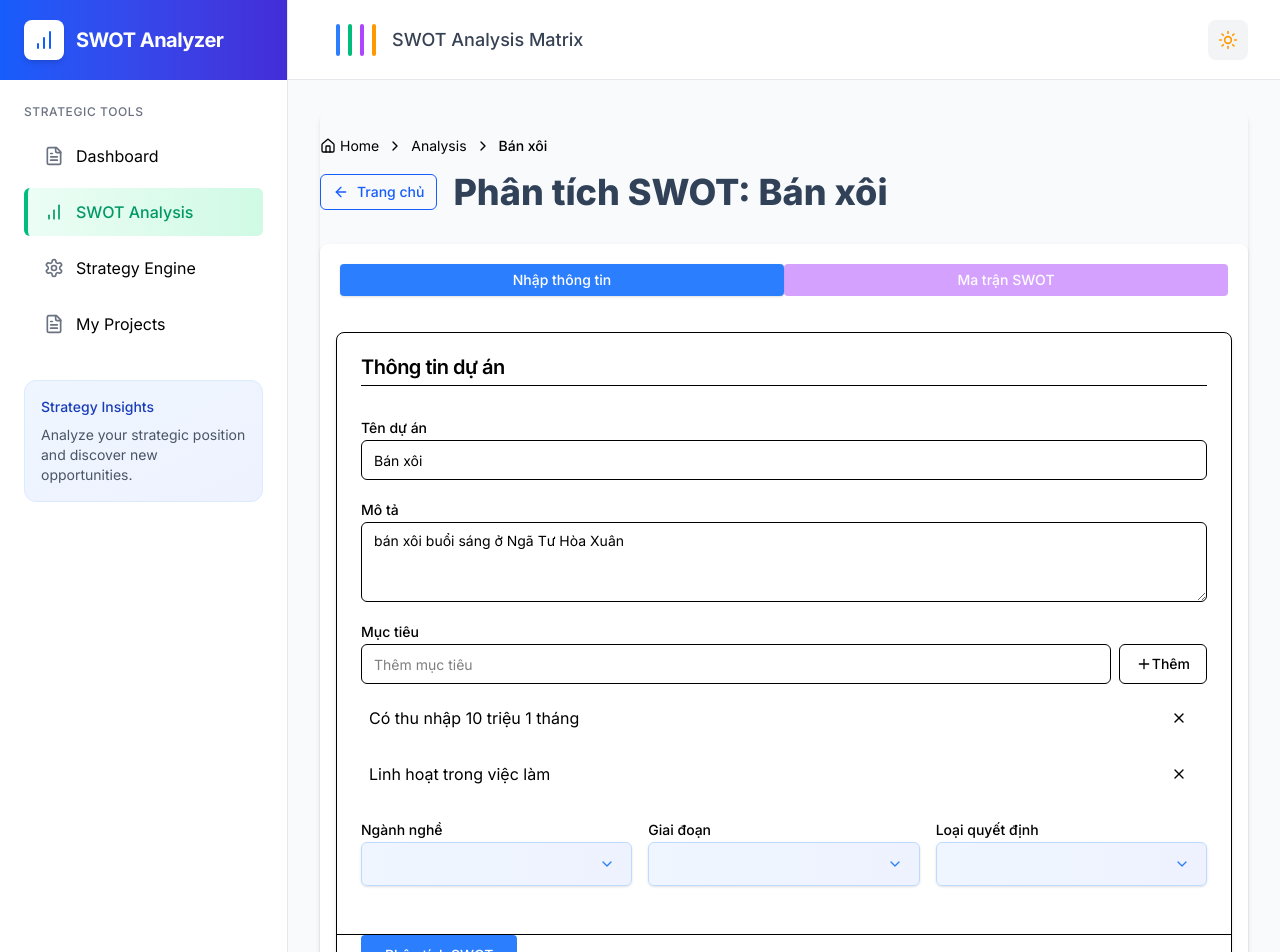
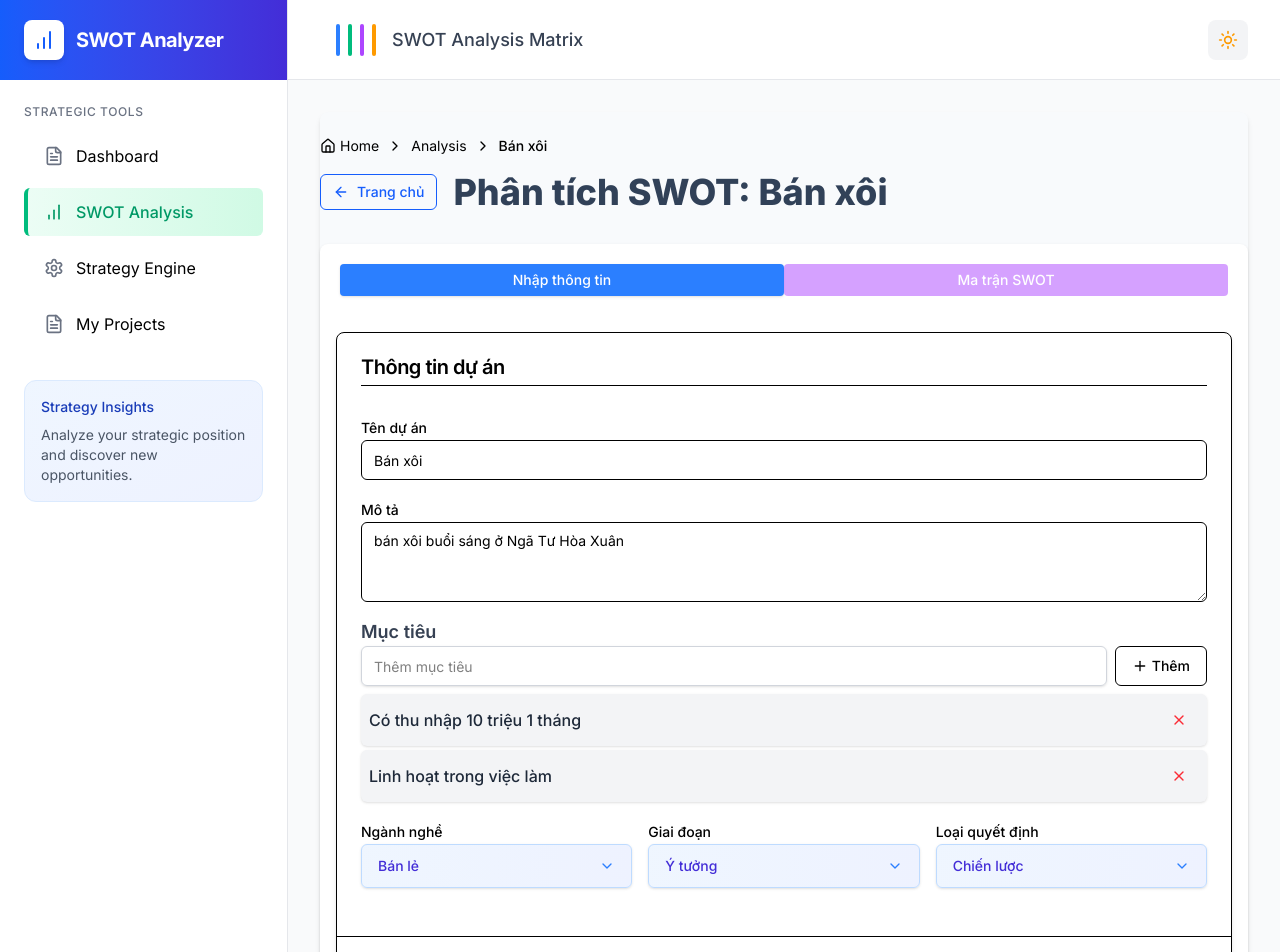
Before and after one commit to phanngoc/swot-analysis, a Next.js app in the folder frontend/: page /analysis in a window 1280 px wide. Shown: the top 952 px of the page. Built offline with nearby package versions, Linux system fonts and the light colour scheme.

Commit message:
feat: implement project saving in analyze_swot function and enhance InputForm styling

```diff
--- a/frontend/app/components/InputForm.tsx
+++ b/frontend/app/components/InputForm.tsx
@@ -77,32 +77,34 @@
           </div>
 
           <div className="space-y-2">
-            <Label>Mục tiêu</Label>
-            <div className="flex space-x-2">
+            <Label className="text-lg font-semibold text-gray-700">Mục tiêu</Label>
+            <div className="flex space-x-2 items-center">
               <Input
                 id="goal"
                 value={goal}
                 onChange={(e) => setGoal(e.target.value)}
                 placeholder="Thêm mục tiêu"
+                className="border border-gray-300 rounded-md shadow-sm focus:ring focus:ring-blue-300"
               />
-              <Button type="button" onClick={addGoal} variant="outline">
+              <Button type="button" onClick={addGoal} variant="outline" className="flex items-center space-x-1">
                 <Plus className="h-4 w-4" />
-                Thêm
+                <span>Thêm</span>
               </Button>
             </div>
 
-            <div className="mt-2">
+            <div className="mt-2 space-y-1">
               {project.goals.map((g, index) => (
                 <div
                   key={index}
-                  className="flex items-center justify-between bg-muted/50 p-2 rounded-md mt-1"
+                  className="flex items-center justify-between bg-gray-100 p-2 rounded-md shadow-sm hover:bg-gray-200 transition"
                 >
-                  <span>{g}</span>
+                  <span className="text-gray-800 font-medium">{g}</span>
                   <Button
                     type="button"
                     variant="ghost"
                     size="sm"
                     onClick={() => removeGoal(index)}
+                    className="text-red-500 hover:text-red-700"
                   >
                     <X className="h-4 w-4" />
                   </Button>
@@ -122,14 +124,14 @@
                   <SelectValue placeholder="Chọn ngành nghề" />
                 </SelectTrigger>
                 <SelectContent>
-                  <SelectItem value="technology">Công nghệ</SelectItem>
-                  <SelectItem value="finance">Tài chính</SelectItem>
-                  <SelectItem value="healthcare">Y tế</SelectItem>
-                  <SelectItem value="education">Giáo dục</SelectItem>
-                  <SelectItem value="retail">Bán lẻ</SelectItem>
-                  <SelectItem value="manufacturing">Sản xuất</SelectItem>
-                  <SelectItem value="services">Dịch vụ</SelectItem>
-                  <SelectItem value="other">Khác</SelectItem>
+                  <SelectItem value="Công nghệ">Công nghệ</SelectItem>
+                  <SelectItem value="Tài chính">Tài chính</SelectItem>
+                  <SelectItem value="Y tế">Y tế</SelectItem>
+                  <SelectItem value="Giáo dục">Giáo dục</SelectItem>
+                  <SelectItem value="Bán lẻ">Bán lẻ</SelectItem>
+                  <SelectItem value="Sản xuất">Sản xuất</SelectItem>
+                  <SelectItem value="Dịch vụ">Dịch vụ</SelectItem>
+                  <SelectItem value="Khác">Khác</SelectItem>
                 </SelectContent>
               </Select>
             </div>
@@ -144,12 +146,12 @@
                   <SelectValue placeholder="Chọn giai đoạn" />
                 </SelectTrigger>
                 <SelectContent>
-                  <SelectItem value="idea">Ý tưởng</SelectItem>
-                  <SelectItem value="startup">Khởi nghiệp</SelectItem>
-                  <SelectItem value="growth">Tăng trưởng</SelectItem>
-                  <SelectItem value="mature">Trưởng thành</SelectItem>
-                  <SelectItem value="renewal">Đổi mới</SelectItem>
-                  <SelectItem value="decline">Suy thoái</SelectItem>
+                  <SelectItem value="Ý tưởng">Ý tưởng</SelectItem>
+                  <SelectItem value="Khởi nghiệp">Khởi nghiệp</SelectItem>
+                  <SelectItem value="Tăng trưởng">Tăng trưởng</SelectItem>
+                  <SelectItem value="Trưởng thành">Trưởng thành</SelectItem>
+                  <SelectItem value="Đổi mới">Đổi mới</SelectItem>
+                  <SelectItem value="Suy thoái">Suy thoái</SelectItem>
                 </SelectContent>
               </Select>
             </div>
@@ -164,26 +166,26 @@
                   <SelectValue placeholder="Chọn loại quyết định" />
                 </SelectTrigger>
                 <SelectContent>
-                  <SelectItem value="strategic">Chiến lược</SelectItem>
-                  <SelectItem value="tactical">Chiến thuật</SelectItem>
-                  <SelectItem value="operational">Vận hành</SelectItem>
-                  <SelectItem value="investment">Đầu tư</SelectItem>
-                  <SelectItem value="organizational">Tổ chức</SelectItem>
-                  <SelectItem value="product">Sản phẩm</SelectItem>
+                  <SelectItem value="Chiến lược">Chiến lược</SelectItem>
+                  <SelectItem value="Chiến thuật">Chiến thuật</SelectItem>
+                  <SelectItem value="Vận hành">Vận hành</SelectItem>
+                  <SelectItem value="Đầu tư">Đầu tư</SelectItem>
+                  <SelectItem value="Tổ chức">Tổ chức</SelectItem>
+                  <SelectItem value="Sản phẩm">Sản phẩm</SelectItem>
                 </SelectContent>
               </Select>
             </div>
           </div>
         </CardContent>
         <CardFooter className="flex justify-between">
-          <Button
+            <Button
             type="submit"
             disabled={!project.title || !project.description}
             variant="default"
-            className="bg-blue-500 hover:bg-blue-600 text-white font-medium px-6 py-2 rounded"
-          >
+            className="mt-4 bg-blue-500 hover:bg-blue-600 text-white font-medium px-6 py-2 rounded"
+            >
             Phân tích SWOT
-          </Button>
+            </Button>
         </CardFooter>
       </Card>
     </form>
```
Also changed, not shown: 2 other files (tests, documents, lock files or other folders).
